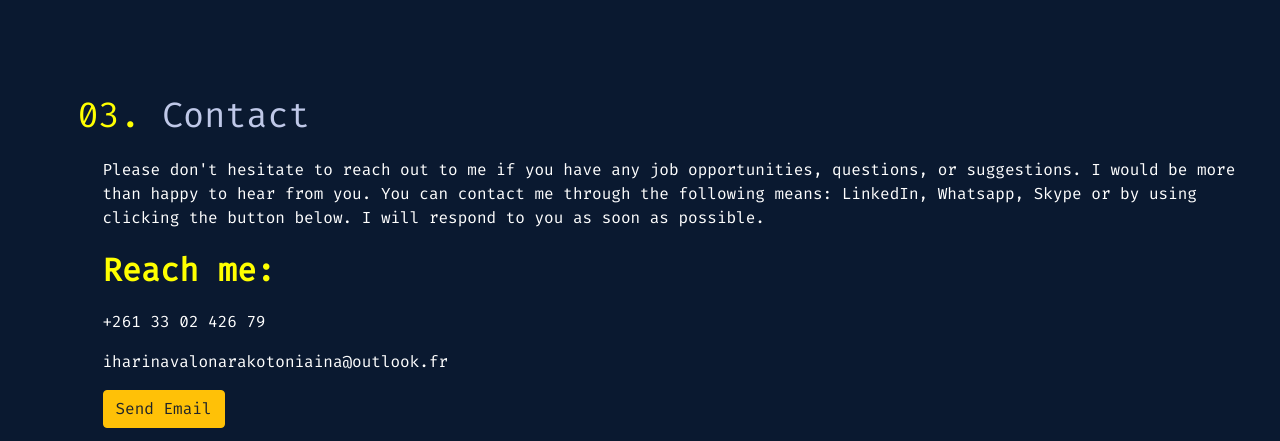
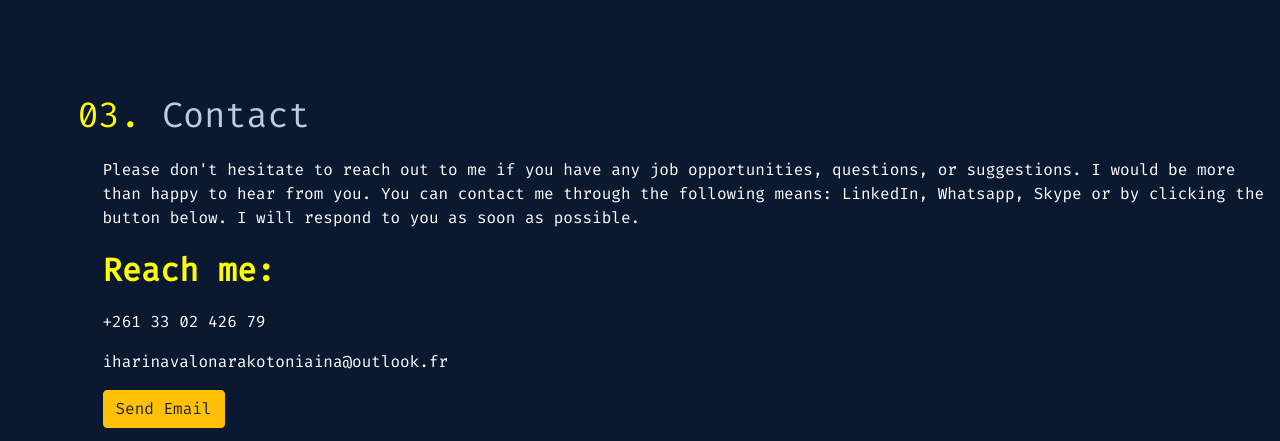
Before and after one commit to JaheemHarris/portfolio-iharinavalona-rakotoniaina, a plain HTML site: page index.html in a window 1280 px wide. Shown: the part 3315-3756 px from the top of the page. Drawn offline with Linux system fonts and the light colour scheme.

Commit message:
Update index.html

```diff
--- a/index.html
+++ b/index.html
@@ -445,7 +445,7 @@
             <div class="contact-content row justify-content-around">
                 <div class="col-lg-12 col-sm-10">
                     <p class="contact-text-content">
-                        Please don't hesitate to reach out to me if you have any job opportunities, questions, or suggestions. I would be more than happy to hear from you. You can contact me through the following means: LinkedIn, Whatsapp, Skype or by using clicking the button below. I will respond to you as soon as possible.
+                        Please don't hesitate to reach out to me if you have any job opportunities, questions, or suggestions. I would be more than happy to hear from you. You can contact me through the following means: LinkedIn, Whatsapp, Skype or by clicking the button below. I will respond to you as soon as possible.
                     </p>
                     <p class="join-me">Reach me:</p>
                     <p>+261 33 02 426 79</p>
```
